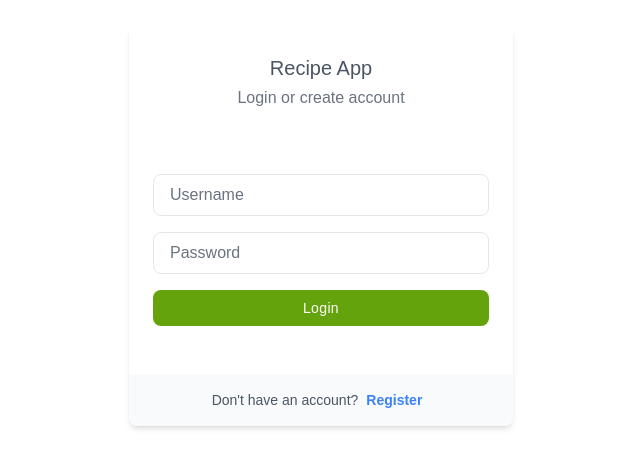
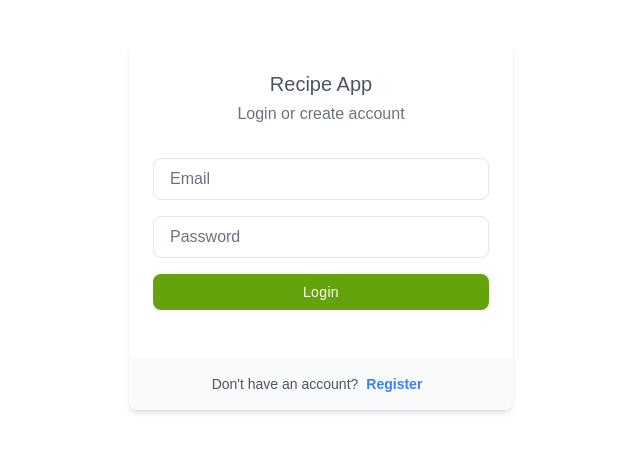
Before and after one commit to eric1anderson/Recipe-Generation-Social-Media, a Next.js app in the folder frontend/: page /login in a window 1280 px wide. Shown: the part 174-642 px from the top of the page, without its empty margins (319-959 px from the left). Built offline with nearby package versions, Linux system fonts and the light colour scheme.

Commit message:
login validation and error message

```diff
--- a/frontend/app/login/page.tsx
+++ b/frontend/app/login/page.tsx
@@ -1,32 +1,93 @@
+"use client"
+
+import { useState, FormEvent } from 'react';
+import { useRouter } from 'next/navigation';
+
 export default function Login() {
+  const [email, setEmail] = useState<string>('');
+  const [password, setPassword] = useState<string>('');
+  const [error, setError] = useState<string | null>(null);
+  const router = useRouter();
+
+  const handleLogin = async (e: FormEvent) => {
+    e.preventDefault();
+
+    try {
+      const response = await fetch('http://127.0.0.1:5000/login', {
+        method: 'POST',
+        headers: {
+          'Content-Type': 'application/x-www-form-urlencoded',
+        },
+        body: new URLSearchParams({ email, password }).toString(),
+        credentials: 'include',
+      });
+
+      console.log("here response", response)
+
+      if (response.ok) {
+        router.push('/user');
+      } else {
+        const data = await response.json();
+        setError(data.detail || 'Invalid email or password');
+      }
+    } catch (err) {
+      setError('Something went wrong. Please try again later.');
+    }
+  };
 
   return (
     <div className="h-screen flex items-center justify-center">
       <div className="w-full max-w-sm mx-auto overflow-hidden bg-white rounded-lg shadow-md dark:bg-zinc-800">
         <div className="px-6 py-4">
+          <h3 className="mt-3 text-xl font-medium text-center text-gray-600 dark:text-gray-200">
+            Recipe App
+          </h3>
+          <p className="mt-1 text-center text-gray-500 dark:text-gray-400">
+            Login or create account
+          </p>
 
-          <h3 className="mt-3 text-xl font-medium text-center text-gray-600 dark:text-gray-200">Recipe App</h3>
-
-          <p className="mt-1 text-center text-gray-500 dark:text-gray-400">Login or create account</p>
-
-          <form className="my-8">
-            <div className="w-full mt-16">
-              <input className="block w-full px-4 py-2 mt-2 text-gray-200 placeholder-gray-500 bg-white border rounded-lg dark:bg-zinc-800 dark:border-zinc-600 dark:placeholder-zinc-400 focus:border-blue-400 dark:focus:border-blue-300 focus:ring-opacity-40 focus:outline-none focus:ring focus:ring-blue-300" type="email" placeholder="Username" aria-label="Username" />
+          <form onSubmit={handleLogin} className="my-8">
+            {error && (
+              <div className="text-red-500 text-sm mb-4 text-center">{error}</div>
+            )}
+            <div className="w-full mt-4">
+              <input
+                className="block w-full px-4 py-2 mt-2 text-gray-200 placeholder-gray-500 bg-white border rounded-lg dark:bg-zinc-800 dark:border-zinc-600 dark:placeholder-zinc-400 focus:border-blue-400 dark:focus:border-blue-300 focus:ring-opacity-40 focus:outline-none focus:ring focus:ring-blue-300"
+                type="email"
+                placeholder="Email"
+                value={email}
+                onChange={(e) => setEmail(e.target.value)}
+                required
+              />
             </div>
-
             <div className="w-full mt-4">
-              <input className="block w-full px-4 py-2 mt-2 text-gray-200 placeholder-gray-500 bg-white border rounded-lg dark:bg-zinc-800 dark:border-zinc-600 dark:placeholder-zinc-400 focus:border-blue-400 dark:focus:border-blue-300 focus:ring-opacity-40 focus:outline-none focus:ring focus:ring-blue-300" type="password" placeholder="Password" aria-label="Password" />
+              <input
+                className="block w-full px-4 py-2 mt-2 text-gray-200 placeholder-gray-500 bg-white border rounded-lg dark:bg-zinc-800 dark:border-zinc-600 dark:placeholder-zinc-400 focus:border-blue-400 dark:focus:border-blue-300 focus:ring-opacity-40 focus:outline-none focus:ring focus:ring-blue-300"
+                type="password"
+                placeholder="Password"
+                value={password}
+                onChange={(e) => setPassword(e.target.value)}
+                required
+              />
             </div>
-
-            <button className="px-6 py-2 mt-4 w-full text-sm font-medium tracking-wide text-white capitalize transition-colors duration-300 transform bg-lime-600 rounded-lg hover:bg-lime-700 focus:outline-none focus:ring focus:ring-blue-300 focus:ring-opacity-50">
+            <button
+              type="submit"
+              className="px-6 py-2 mt-4 w-full text-sm font-medium tracking-wide text-white capitalize transition-colors duration-300 transform bg-lime-600 rounded-lg hover:bg-lime-700 focus:outline-none focus:ring focus:ring-blue-300 focus:ring-opacity-50"
+            >
               Login
             </button>
           </form>
         </div>
-
         <div className="flex items-center justify-center py-4 text-center bg-gray-50 dark:bg-zinc-700">
-          <span className="text-sm text-gray-600 dark:text-gray-200">Don't have an account? </span>
-          <a href="/register" className="mx-2 text-sm font-bold text-blue-500 dark:text-blue-400 hover:underline">Register</a>
+          <span className="text-sm text-gray-600 dark:text-gray-200">
+            Don't have an account?{' '}
+          </span>
+          <a
+            href="/register"
+            className="mx-2 text-sm font-bold text-blue-500 dark:text-blue-400 hover:underline"
+          >
+            Register
+          </a>
         </div>
       </div>
     </div>
```
